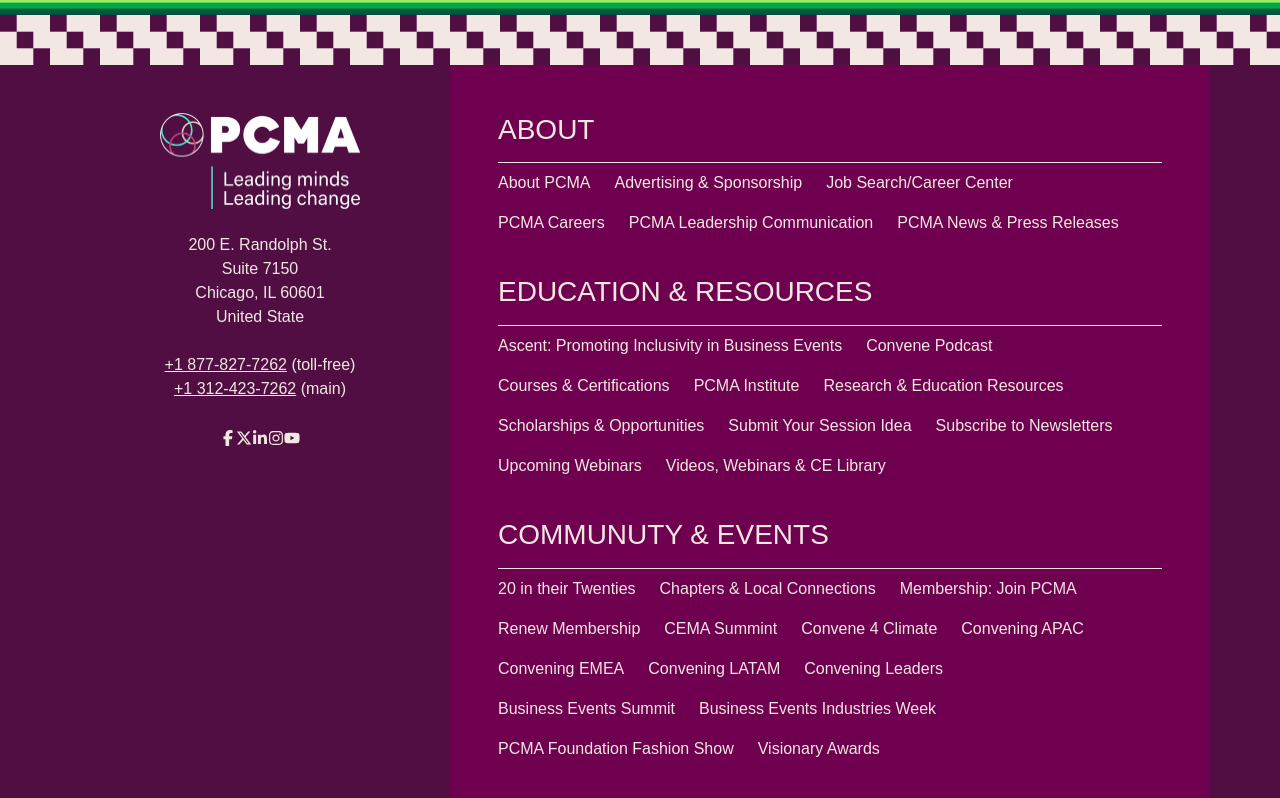
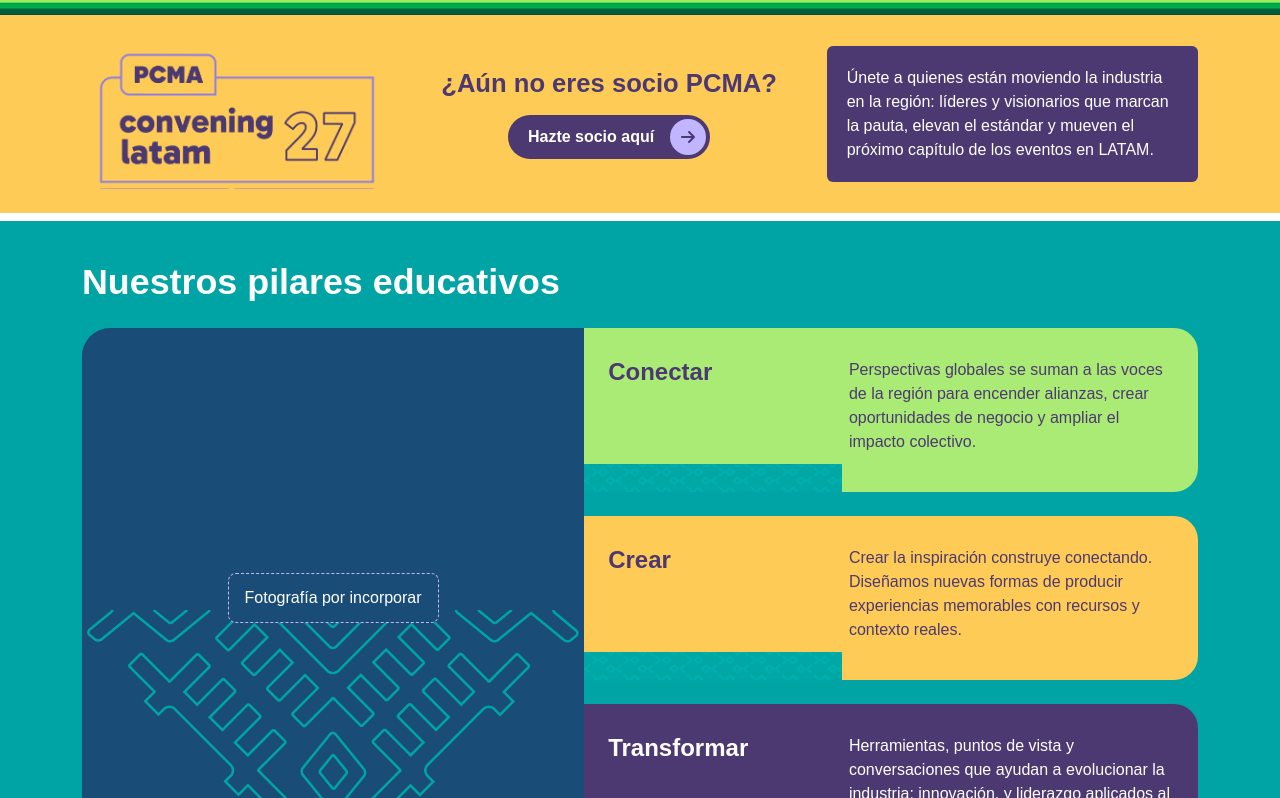
Before and after one commit to axel-rosas/convening-latam-27, a React (Vite) app: page / in a window 1280 px wide. Shown: the part 1942-2740 px from the top of the page. Built offline with nearby package versions, Linux system fonts and the light colour scheme; a web font is replaced by a local one.

Commit message:
feat: add membership banner and educational pillars

```diff
--- /dev/null
+++ b/src/components/EducationalPillars/EducationalPillars.module.css
@@ -0,0 +1,135 @@
+.section {
+  padding-block: 2.5rem;
+  background: #00a4a4;
+}
+
+.title {
+  margin: 0 0 1.5rem;
+  color: #fff;
+  font-size: clamp(1.5rem, 2.8vw, 2.25rem);
+  font-weight: 700;
+}
+
+.layout {
+  display: grid;
+  gap: 1.5rem;
+}
+
+.media {
+  position: relative;
+  min-width: 0;
+  aspect-ratio: 4 / 5;
+  overflow: hidden;
+  border-radius: 28px;
+  background: #194d78;
+}
+
+.image,
+.placeholder {
+  position: absolute;
+  inset: 0;
+  width: 100%;
+  height: 100%;
+}
+
+.image {
+  object-fit: cover;
+}
+
+.placeholder {
+  display: grid;
+  place-items: center;
+  padding: 1.5rem;
+  background: url("../../assets/images/decorative/pattern-cian.png") no-repeat center bottom;
+  background-size: 100% auto;
+  color: #fff;
+  text-align: center;
+}
+
+.placeholder span {
+  padding: 0.75rem 1rem;
+  border: 1px dashed #c2b5ff;
+  border-radius: 8px;
+  background: #194d78;
+}
+
+.pillars {
+  display: grid;
+  gap: 1.5rem;
+}
+
+.pillar {
+  position: relative;
+  display: grid;
+  gap: 0.75rem;
+  overflow: hidden;
+  padding: 1.5rem;
+  border-radius: 24px;
+  color: #4d3971;
+}
+
+.pillar::after {
+  position: absolute;
+  bottom: 0;
+  left: 0;
+  width: 42%;
+  height: 28px;
+  background: url("../../assets/images/decorative/divider-1.png") repeat-x left bottom / auto 28px;
+  content: "";
+  pointer-events: none;
+}
+
+.pillar h3 {
+  margin: 0;
+  font-size: 1.5rem;
+  font-weight: 700;
+}
+
+.pillar p {
+  margin: 0;
+  padding-bottom: 0.5rem;
+  line-height: 1.5;
+}
+
+.connect {
+  background: #aaeb75;
+}
+
+.create {
+  background: #ffcb57;
+}
+
+.transform {
+  background: #4d3971;
+  color: #fff;
+}
+
+@media (min-width: 768px) {
+  .layout {
+    grid-template-columns: 0.9fr 1.1fr;
+    gap: 0;
+  }
+
+  .media {
+    min-height: 540px;
+    aspect-ratio: auto;
+    border-radius: 28px 0 0 28px;
+  }
+
+  .pillars {
+    grid-template-rows: repeat(3, 1fr);
+  }
+
+  .pillar {
+    align-content: center;
+    border-radius: 0 24px 24px 0;
+  }
+}
+
+@media (min-width: 992px) {
+  .pillar {
+    grid-template-columns: 0.8fr 1.2fr;
+    align-items: start;
+    gap: 1.5rem;
+  }
+}
--- /dev/null
+++ b/src/components/EducationalPillars/EducationalPillars.tsx
@@ -0,0 +1,38 @@
+import { educationalPillarsData } from "./educationalPillarsData";
+import styles from "./EducationalPillars.module.css";
+
+interface EducationalPillarsProps {
+  imageSrc?: string;
+  imageAlt?: string;
+}
+
+const EducationalPillars = ({ imageSrc, imageAlt = "" }: EducationalPillarsProps) => {
+  return (
+    <section className={styles.section} aria-labelledby="educational-pillars-title">
+      <div className="container">
+        <h2 id="educational-pillars-title" className={styles.title}>Nuestros pilares educativos</h2>
+        <div className={styles.layout}>
+          <div className={styles.media}>
+            {imageSrc ? (
+              <img className={styles.image} src={imageSrc} alt={imageAlt} />
+            ) : (
+              <div className={styles.placeholder} role="img" aria-label="Espacio reservado para la fotografía de jinetes">
+                <span>Fotografía por incorporar</span>
+              </div>
+            )}
+          </div>
+          <div className={styles.pillars}>
+            {educationalPillarsData.map((pillar) => (
+              <article key={pillar.id} className={`${styles.pillar} ${styles[pillar.id]}`}>
+                <h3>{pillar.title}</h3>
+                <p>{pillar.description}</p>
+              </article>
+            ))}
+          </div>
+        </div>
+      </div>
+    </section>
+  );
+};
+
+export default EducationalPillars;
--- /dev/null
+++ b/src/components/EducationalPillars/educationalPillarsData.ts
@@ -0,0 +1,26 @@
+interface EducationalPillar {
+  id: "connect" | "create" | "transform";
+  title: string;
+  description: string;
+}
+
+export const educationalPillarsData: EducationalPillar[] = [
+  {
+    id: "connect",
+    title: "Conectar",
+    description:
+      "Perspectivas globales se suman a las voces de la región para encender alianzas, crear oportunidades de negocio y ampliar el impacto colectivo.",
+  },
+  {
+    id: "create",
+    title: "Crear",
+    description:
+      "Crear la inspiración construye conectando. Diseñamos nuevas formas de producir experiencias memorables con recursos y contexto reales.",
+  },
+  {
+    id: "transform",
+    title: "Transformar",
+    description:
+      "Herramientas, puntos de vista y conversaciones que ayudan a evolucionar la industria: innovación, y liderazgo aplicados al futuro de los eventos.",
+  },
+];
--- /dev/null
+++ b/src/components/MembershipBanner/MembershipBanner.module.css
@@ -0,0 +1,90 @@
+.banner {
+  padding-block: 1.5rem;
+  border-bottom: 8px solid #fff;
+  background: #ffcb57;
+  color: #4d3971;
+}
+
+.content {
+  display: grid;
+  gap: 1.5rem;
+  align-items: center;
+}
+
+.brand {
+  aspect-ratio: 2 / 1;
+  overflow: hidden;
+  width: min(100%, 300px);
+  margin-inline: auto;
+}
+
+.logo {
+  display: block;
+  width: 100%;
+  height: auto;
+  margin-inline: auto;
+}
+
+.invitation {
+  text-align: center;
+}
+
+.invitation h2 {
+  margin: 0 0 1rem;
+  font-size: clamp(1.25rem, 2vw, 1.75rem);
+  font-weight: 700;
+}
+
+.link {
+  display: inline-flex;
+  gap: 1rem;
+  align-items: center;
+  min-height: 44px;
+  padding: 0.25rem 0.25rem 0.25rem 1.25rem;
+  border-radius: 100px;
+  background: #4d3971;
+  color: #fff;
+  font-weight: 700;
+  text-decoration: none;
+}
+
+.arrow {
+  display: grid;
+  width: 36px;
+  height: 36px;
+  place-items: center;
+  border-radius: 50%;
+  background: #c2b5ff;
+  color: #4d3971;
+}
+
+.link:hover {
+  background: #321653;
+  color: #fff;
+}
+
+.link:focus-visible {
+  outline: 3px solid #4d3971;
+  outline-offset: 4px;
+}
+
+.description {
+  margin: 0;
+  padding: 1.25rem;
+  border-radius: 6px;
+  background: #4d3971;
+  color: #fff;
+  line-height: 1.5;
+}
+
+@media (min-width: 992px) {
+  .content {
+    grid-template-columns: 1fr 1.2fr 1.2fr;
+    gap: 2rem;
+  }
+
+  .brand {
+    width: 100%;
+    max-width: 300px;
+  }
+}
--- /dev/null
+++ b/src/components/MembershipBanner/MembershipBanner.tsx
@@ -0,0 +1,29 @@
+import { FaArrowRight } from "react-icons/fa6";
+import logo from "../../assets/images/branding/logo-3.png";
+import styles from "./MembershipBanner.module.css";
+
+const MembershipBanner = () => {
+  return (
+    <section className={styles.banner} aria-labelledby="membership-title">
+      <div className={`container ${styles.content}`}>
+        <div className={styles.brand}>
+          <img className={styles.logo} src={logo} alt="PCMA Convening LATAM 27" />
+        </div>
+        <div className={styles.invitation}>
+          <h2 id="membership-title">¿Aún no eres socio PCMA?</h2>
+          <a className={styles.link} href="#pricing">
+            Hazte socio aquí
+            <span className={styles.arrow} aria-hidden="true"><FaArrowRight /></span>
+          </a>
+        </div>
+        <p className={styles.description}>
+          Únete a quienes están moviendo la industria en la región: líderes y
+          visionarios que marcan la pauta, elevan el estándar y mueven el
+          próximo capítulo de los eventos en LATAM.
+        </p>
+      </div>
+    </section>
+  );
+};
+
+export default MembershipBanner;
--- a/src/pages/Home.tsx
+++ b/src/pages/Home.tsx
@@ -2,6 +2,8 @@ import DividerB from "../components/Divider/DividerB";
 import DividerC from "../components/Divider/DividerC";
 import Hero from "../components/Hero/Hero";
 import Pricing from "../components/Pricing/Pricing";
+import MembershipBanner from "../components/MembershipBanner/MembershipBanner";
+import EducationalPillars from "../components/EducationalPillars/EducationalPillars";
 
 const Home = () => {
   return (
@@ -10,6 +12,8 @@ const Home = () => {
       <DividerB />
       <Pricing />
       <DividerC />
+      <MembershipBanner />
+      <EducationalPillars />
     </main>
   );
 };
```
